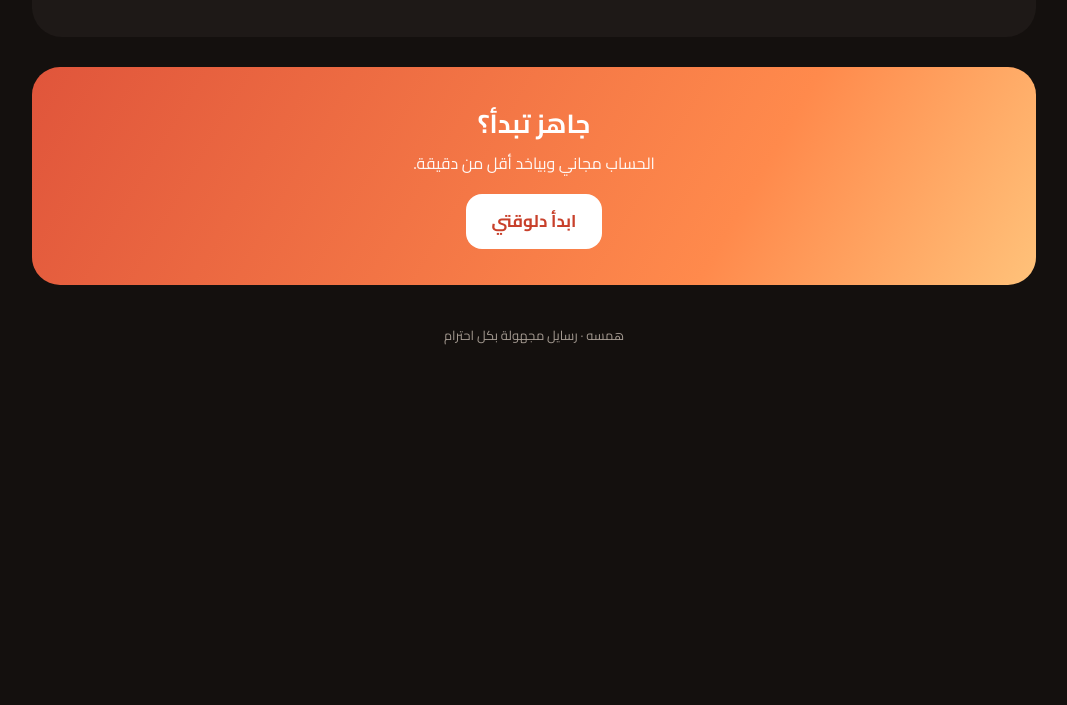
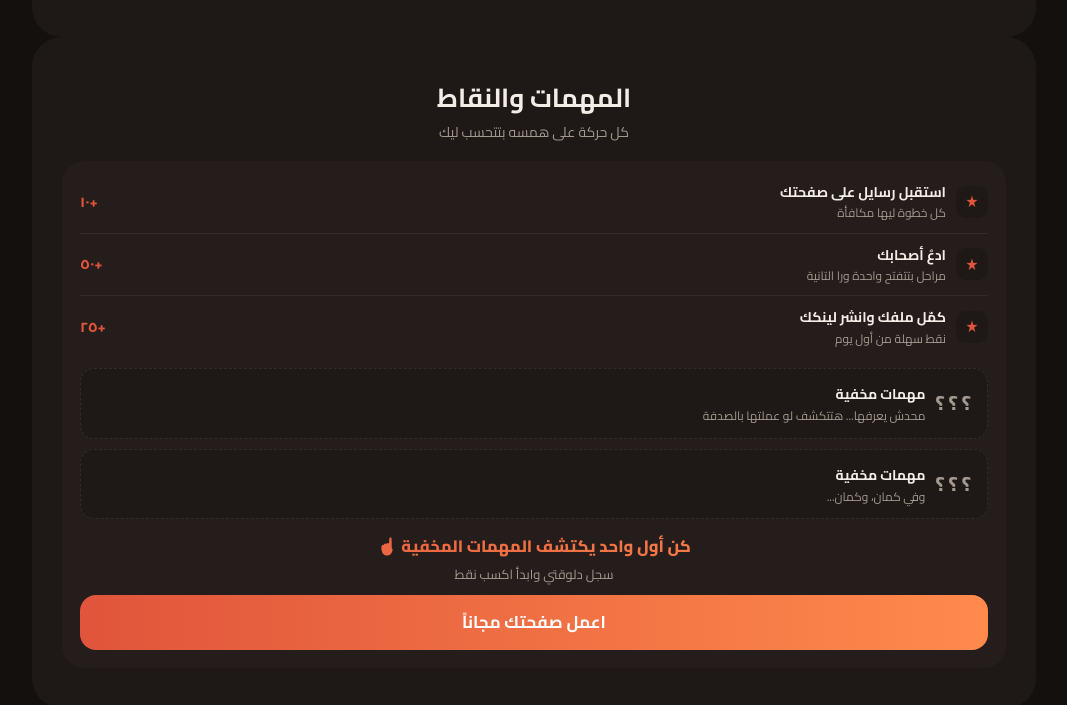
Before and after one commit to hamsa-rafik99/hamsa, a website: page index.html in a window 1280 px wide. Shown: the part 1262-1967 px from the top of the page, without its empty margins (106-1173 px from the left). Before the commit the page ends 1648 px from the top, so only its background shows below. Drawn offline with Linux system fonts and the light colour scheme; no server answers.

Commit message:
Add files via upload

```diff
--- a/app.js
+++ b/app.js
@@ -153,6 +153,15 @@ async function pageHome() {
   <div class="hvis" aria-hidden="true"><div class="phone"><div class="pt">محادثة مجهولة</div><div class="chat"><div class="b mine">محتواك حلو جدًا، كمل كده 😄<small>مجهول</small></div><div class="b theirs">ميرسي ليك! مين حضرتك؟ 😄<small>رد من صاحب الصفحة</small></div><div class="b mine">سر 😉 بس متابعك من زمان<small>مجهول</small></div></div></div></div></section>
   <section class="sec"><h2>إزاي بتشتغل؟</h2><div class="grid3">${step(1, 'اعمل صفحتك', 'سجّل في ثواني واحصل على لينك خاص بيك.')}${step(2, 'شارك اللينك', 'حطه في الستوري أو البايو، وأي حد يقدر يبعتلك رسالة من غير اسم.')}${step(3, 'اقرا وردّ', 'الرسايل بتوصلك، وإنت تردّ، والمرسل يتابع الرد بكود خاص بيه.')}</div></section>
   <section class="sec alt"><h2>ليه ${S}؟</h2><div class="grid4">${feat('✉', 'ردود بشكل شات', 'محادثة حديثة بفقاعات، مش مجرد رسايل منفصلة.')}${feat('✓', 'كود متابعة للمرسل', 'المرسل يفضل مجهول وياخد كود يرجع بيه يشوف الرد.')}${feat('★', 'شارك كصورة', `حوّل المحادثة لصورة عليها اسم ${S} وانشرها على السوشيال.`)}${feat('♥', 'إشعارات', 'تنبيه لما توصلك رسالة، من غير ما نكتب نص الرسالة فيه.')}${feat('✎', 'تحكم كامل', 'احظر، احذف، أو اقفل استقبال الرسايل في أي وقت.')}${feat('☺', 'بروفايل مميز', 'صورة وغلاف ونبذة وإحصائيات لصفحتك.')}</div></section>
+  <section class="sec alt"><h2 style="margin-bottom:2px">المهمات والنقاط</h2><p class="mut" style="text-align:center;margin:0 0 18px">كل حركة على ${S} بتتحسب ليك</p><div class="tmcard">
+  <div class="tmmini"><span class="tmic">★</span><div class="tmgrow"><b>استقبل رسايل على صفحتك</b><span>كل خطوة ليها مكافأة</span></div><span class="tmpts">+١٠</span></div>
+  <div class="tmmini"><span class="tmic">★</span><div class="tmgrow"><b>ادعُ أصحابك</b><span>مراحل بتتفتح واحدة ورا التانية</span></div><span class="tmpts">+٥٠</span></div>
+  <div class="tmmini"><span class="tmic">★</span><div class="tmgrow"><b>كمّل ملفك وانشر لينكك</b><span>نقط سهلة من أول يوم</span></div><span class="tmpts">+٢٥</span></div>
+  <div class="tmlock"><span class="tmq">؟؟؟</span><div class="tmgrow"><b>مهمات مخفية</b><span>محدش يعرفها... هتتكشف لو عملتها بالصدفة</span></div></div>
+  <div class="tmlock"><span class="tmq">؟؟؟</span><div class="tmgrow"><b>مهمات مخفية</b><span>وفي كمان، وكمان...</span></div></div>
+  <div class="tmhook">كن أول واحد يكتشف المهمات المخفية ☝️</div>
+  <p class="mut" style="text-align:center;font-size:13px;margin:4px 0 10px">سجل دلوقتي وابدأ اكسب نقط</p>
+  <a class="btn big full" href="#/signup" style="display:block;text-align:center">اعمل صفحتك مجاناً</a></div></section>
   <section class="sec"><div class="endcta"><h2>جاهز تبدأ؟</h2><p>الحساب مجاني وبياخد أقل من دقيقة.</p><a class="btn big" href="#/signup">ابدأ دلوقتي</a></div></section>
   <footer class="lfoot">${S} · رسايل مجهولة بكل احترام</footer></div>`;
   $('#ff').onsubmit = e => { e.preventDefault(); if ($('#fc').value.trim()) location.hash = '#/t/' + $('#fc').value.trim().toUpperCase(); };
--- a/style.css
+++ b/style.css
@@ -233,3 +233,16 @@ textarea{resize:none}
 .mst .msb{flex:1;min-width:0}.mst .msb b{font-size:13px}.mst .msb span{display:block;font-size:12px;color:var(--mut)}
 .mst .msp{font-weight:800;color:var(--p);font-size:13px;white-space:nowrap}
 .stg{margin-bottom:8px}.stg input{margin:0}
+
+/* v15.2: homepage missions teaser */
+.tmcard{background:var(--card);border-radius:22px;padding:18px;box-shadow:0 4px 18px var(--shadow)}
+.sec.alt .tmcard{background:var(--soft2);box-shadow:none}
+.tmmini{display:flex;align-items:center;gap:10px;padding:10px 0;border-top:1px solid var(--line);font-size:13px}
+.tmmini:first-of-type{border:0;padding-top:2px}
+.tmic{width:32px;height:32px;border-radius:10px;background:var(--soft);display:grid;place-items:center;color:var(--p);font-size:16px;flex:none}
+.sec.alt .tmic{background:var(--card)}
+.tmgrow{flex:1;min-width:0}.tmgrow b{font-size:14px}.tmgrow span{display:block;font-size:12px;color:var(--mut)}
+.tmpts{font-weight:800;color:var(--p);font-size:14px;white-space:nowrap}
+.tmlock{background:var(--card);border-radius:14px;padding:12px;display:flex;align-items:center;gap:10px;margin-top:10px;border:1.5px dashed var(--line)}
+.tmq{font-size:20px;letter-spacing:4px;font-weight:800;color:var(--mut)}
+.tmhook{margin-top:14px;text-align:center;font-weight:800;font-size:16.5px;background:linear-gradient(90deg,var(--p),var(--p2));-webkit-background-clip:text;background-clip:text;color:transparent}
```
